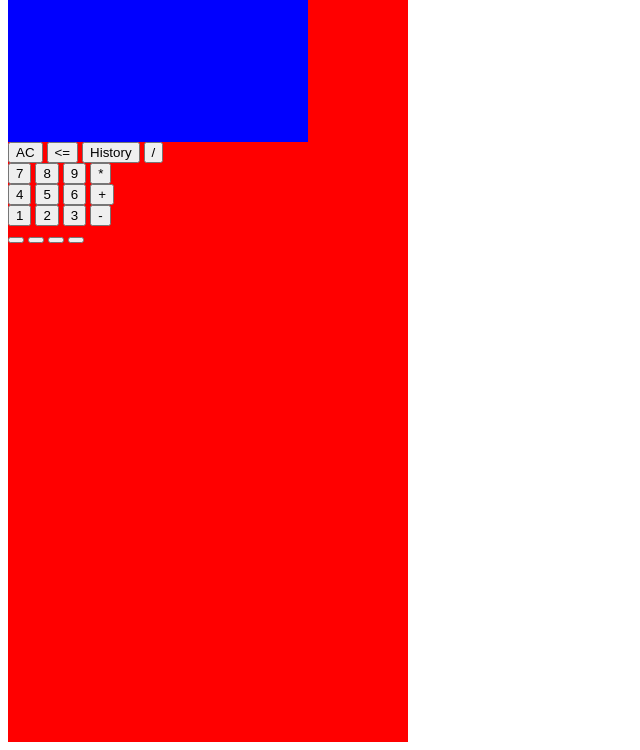
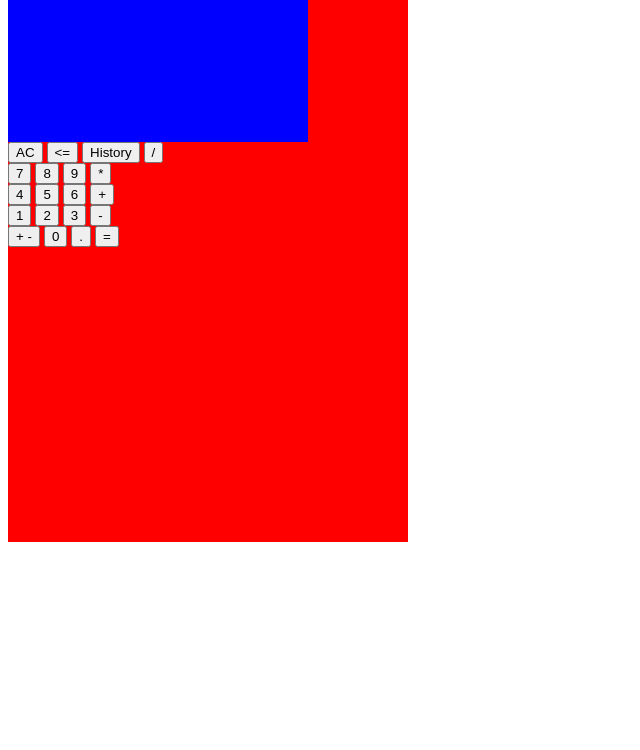
Before and after one commit to petercr/Javascript-Calculator, a plain HTML site: page index.html in a window 1280 px wide. Shown: the part 79-829 px from the top of the page, without its empty margins (0-640 px from the left). After the commit the page ends 800 px from the top, so only its background shows below. Drawn offline with Linux system fonts and the light colour scheme.

Commit message:
fixed the fourthRow of buttons and shrunk total height

```diff
--- a/css/style.css
+++ b/css/style.css
@@ -3,7 +3,7 @@
 }
 
 .calculator {
-    height: 800px;
+    height: 600px;
     width: 400px;
     background: red;
 }
--- a/index.html
+++ b/index.html
@@ -53,10 +53,10 @@
             </div>
 
             <div class="buttons" id="fourthRow">
-                <button class=".btn"></button>
-                <button class=".btn"></button>
-                <button class=".btn"></button>
-                <button class=".btn"></button>
+                <button class=".btn">+ -</button>
+                <button class=".btn">0</button>
+                <button class=".btn">.</button>
+                <button class=".btn">=</button>
 
             </div>
         </div>
```
